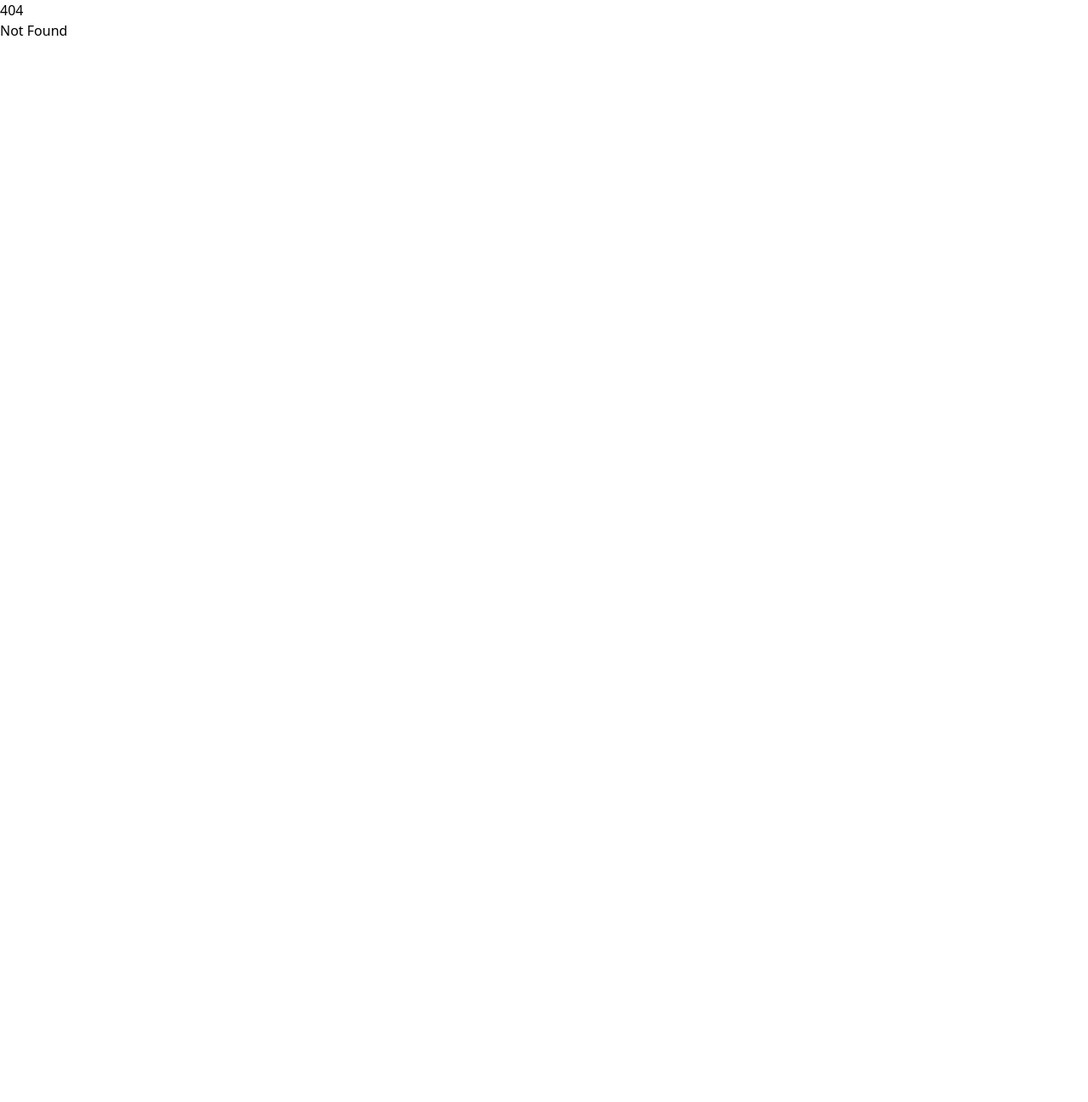
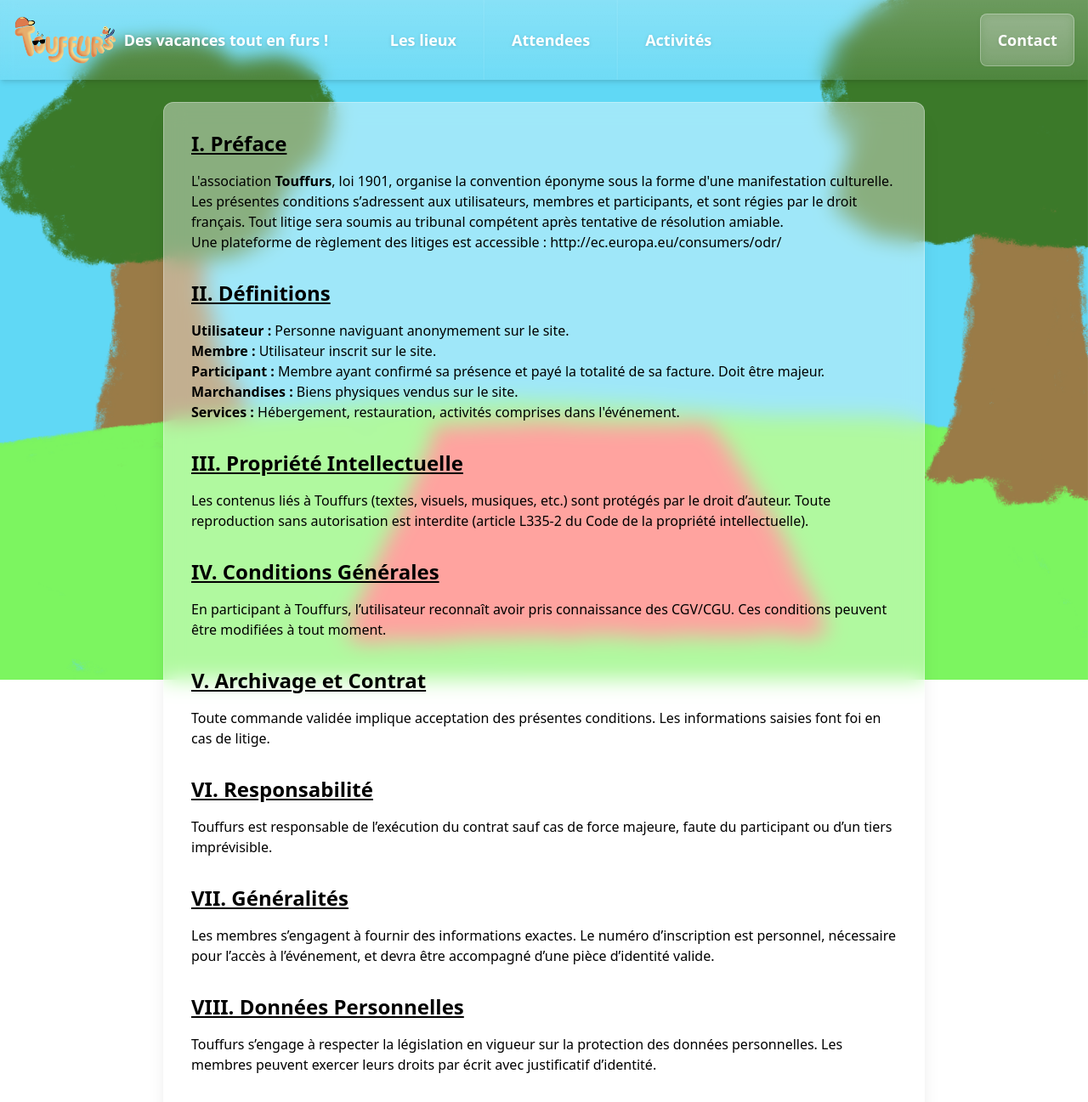
Before and after one commit to Pebloop/touffurs, a SvelteKit app: page /conditions in a window 1280 px wide. Before the commit this address had no page. Shown: the top 1297 px of the page at 85% size. Before the commit the page ends 800 px from the top, so only its background shows below. Built offline with nearby package versions, Linux system fonts and the light colour scheme.

Commit message:
termes et conditions

```diff
--- a/src/app.css
+++ b/src/app.css
@@ -165,6 +165,7 @@ header {
   backdrop-filter: blur(10px);
   background: linear-gradient(to bottom, rgba(255, 255, 255, 0.25), rgba(255, 255, 255, 0.1));
   min-height: 64px;
+  position: fixed;
 }
 
 .nav-link,
--- /dev/null
+++ b/src/routes/conditions/+page.svelte
@@ -0,0 +1,94 @@
+<script lang="ts">
+  import Header from '$lib/Header.svelte'
+  import { onMount } from 'svelte';
+
+  let scrolled = false;
+
+	onMount(() => {
+		const handleScroll = () => {
+		scrolled = window.scrollY > 30;
+		};
+
+		window.addEventListener('scroll', handleScroll);
+		return () => window.removeEventListener('scroll', handleScroll);
+	});
+</script>
+
+<Header {scrolled} />
+
+<!-- ✅ Background fixé -->
+<img src="/image%20principale/background.png" alt="background" class="fixed w-full h-full object-cover top-0 left-0 -z-10" />
+
+
+<div class="mt-30 mb-10 prose prose-invert w-[70%] mx-auto p-8 backdrop-blur-md bg-white/40 border border-white/30 rounded-xl shadow-xl">
+    <h2 id="preface" class="text-2xl font-bold underline mb-4">I. Préface</h2>
+    <p>
+        L'association <strong>Touffurs</strong>, loi 1901, organise la convention éponyme sous la forme d'une manifestation culturelle. Les présentes conditions s’adressent aux utilisateurs, membres et participants, et sont régies par le droit français. Tout litige sera soumis au tribunal compétent après tentative de résolution amiable.
+    </p>
+    <p>
+        Une plateforme de règlement des litiges est accessible : <a href="http://ec.europa.eu/consumers/odr/" target="_blank">http://ec.europa.eu/consumers/odr/</a>
+    </p>
+
+    <h2 id="definitions" class="text-2xl font-bold underline mt-8 mb-4">II. Définitions</h2>
+    <ul class="mb-[2em]">
+        <li><strong>Utilisateur :</strong> Personne naviguant anonymement sur le site.</li>
+        <li><strong>Membre :</strong> Utilisateur inscrit sur le site.</li>
+        <li><strong>Participant :</strong> Membre ayant confirmé sa présence et payé la totalité de sa facture. Doit être majeur.</li>
+        <li><strong>Marchandises :</strong> Biens physiques vendus sur le site.</li>
+        <li><strong>Services :</strong> Hébergement, restauration, activités comprises dans l'événement.</li>
+    </ul>
+
+    <h2 id="ip" class="text-2xl font-bold underline mt-8 mb-4">III. Propriété Intellectuelle</h2>
+    <p>
+        Les contenus liés à Touffurs (textes, visuels, musiques, etc.) sont protégés par le droit d’auteur. Toute reproduction sans autorisation est interdite (article L335-2 du Code de la propriété intellectuelle).
+    </p>
+
+    <h2 id="cgu" class="text-2xl font-bold underline mt-8 mb-4">IV. Conditions Générales</h2>
+    <p>
+        En participant à Touffurs, l’utilisateur reconnaît avoir pris connaissance des CGV/CGU. Ces conditions peuvent être modifiées à tout moment.
+    </p>
+
+    <h2 id="archivage" class="text-2xl font-bold underline mt-8 mb-4">V. Archivage et Contrat</h2>
+    <p>
+        Toute commande validée implique acceptation des présentes conditions. Les informations saisies font foi en cas de litige.
+    </p>
+
+    <h2 id="responsabilite" class="text-2xl font-bold underline mt-8 mb-4">VI. Responsabilité</h2>
+    <p>
+        Touffurs est responsable de l’exécution du contrat sauf cas de force majeure, faute du participant ou d’un tiers imprévisible.
+    </p>
+
+    <h2 id="generalites" class="text-2xl font-bold underline mt-8 mb-4">VII. Généralités</h2>
+    <p>
+        Les membres s’engagent à fournir des informations exactes. Le numéro d’inscription est personnel, nécessaire pour l’accès à l’événement, et devra être accompagné d’une pièce d’identité valide.
+    </p>
+
+    <h2 id="donnes" class="text-2xl font-bold underline mt-8 mb-4">VIII. Données Personnelles</h2>
+    <p>
+        Touffurs s’engage à respecter la législation en vigueur sur la protection des données personnelles. Les membres peuvent exercer leurs droits par écrit avec justificatif d’identité.
+    </p>
+
+    <h2 id="tarifs" class="text-2xl font-bold underline mt-8 mb-4">IX. Tarification et Service Après-Vente</h2>
+    <p>
+        Les tarifs sont indiqués en euros TTC. Des variations peuvent intervenir sans préavis. Aucun remboursement partiel n’est accordé pour les activités non effectuées. Pour le SAV : <a href="mailto:registration@touffurs.org">registration@touffurs.org</a>
+    </p>
+
+    <h2 id="commandes" class="text-2xl font-bold underline mt-8 mb-4">X. Commandes</h2>
+    <p>
+        Toute commande implique validation, paiement, et devient un contrat temporaire d’adhésion à l'association Touffurs pour la durée de l’événement.
+    </p>
+
+    <h2 id="paiement" class="text-2xl font-bold underline mt-8 mb-4">XI. Paiement et Droit de Rétractation</h2>
+    <p>
+        Le paiement s’effectue par carte bancaire ou virement. Le remboursement est possible sous 14 jours après le premier versement. Passé ce délai, aucune demande ne sera acceptée. En cas d’annulation de l’événement, le participant a deux mois pour faire la demande.
+    </p>
+
+    <h2 id="remboursement" class="text-2xl font-bold underline mt-8 mb-4">XII. Modalités de Remboursement</h2>
+    <p>
+        Toute demande de remboursement doit être accompagnée d’un justificatif d’identité et bancaire. En cas de documents manquants, la demande est refusée jusqu’à réception complète des pièces.
+    </p>
+
+    <p class="mt-8 text-sm text-muted-foreground">
+        Pour toute question, merci de contacter : <a href="mailto:contact@touffurs.org">contact@touffurs.org</a>
+    </p>
+</div>
```
